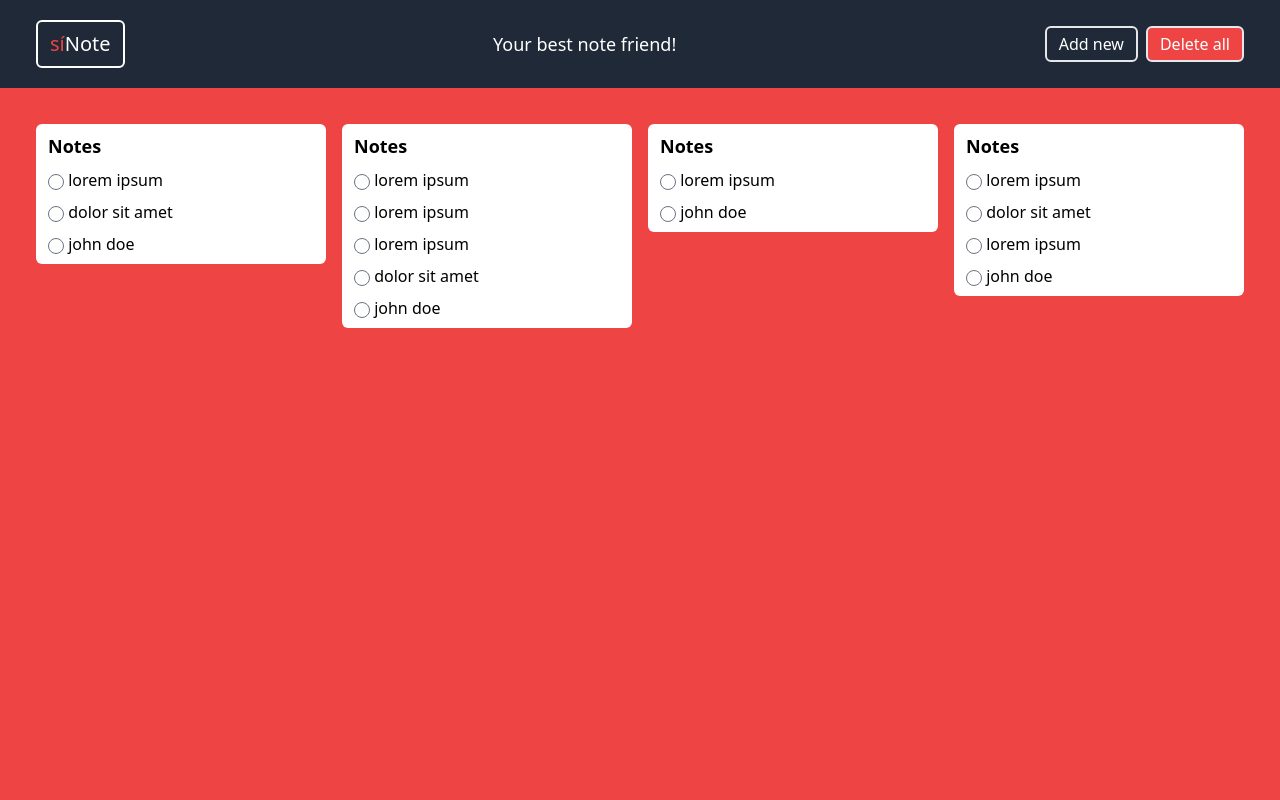
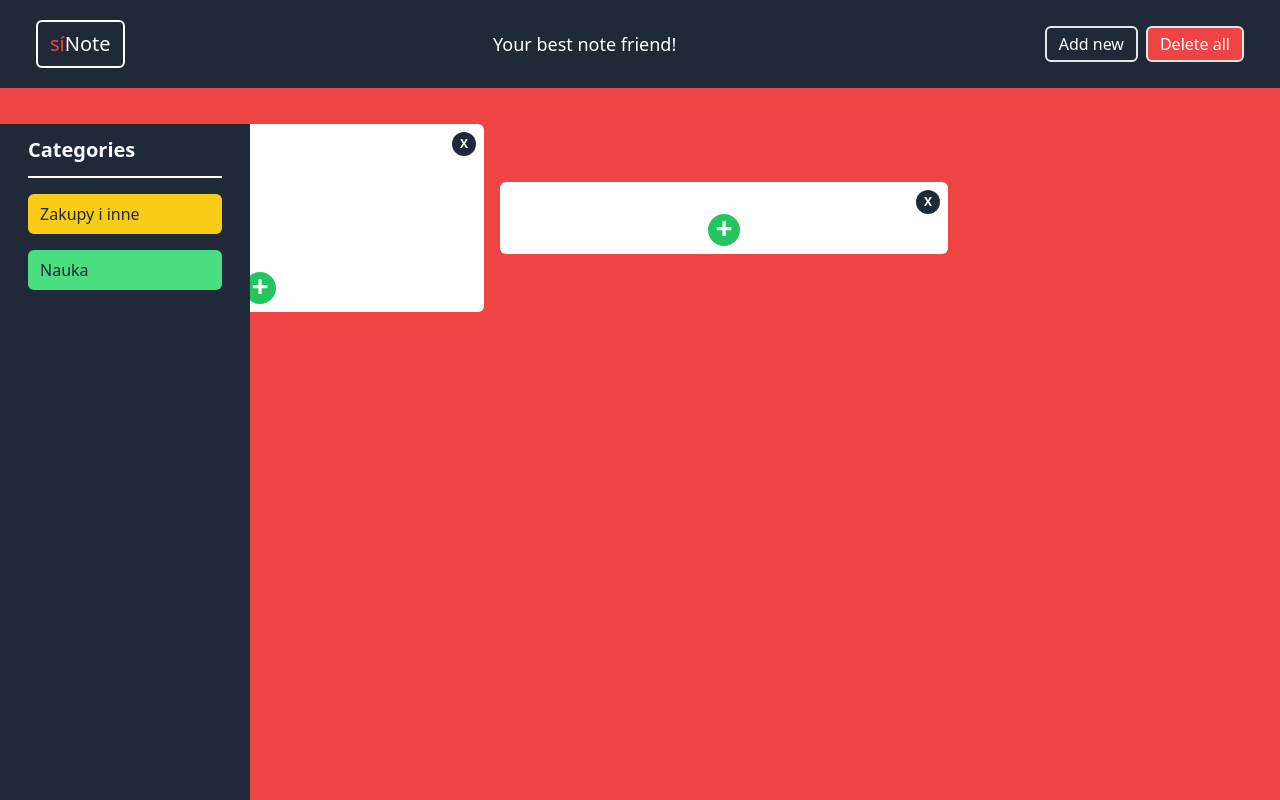
Before and after one commit to matpich/siNote, a website built with webpack: page src/index.html in a window 1280 px wide. Both pictures are taken after a click on the link "Add new". Built offline with nearby package versions, Linux system fonts and the light colour scheme.

Commit message:
Webpack configuration and categories panel added

```diff
--- a/package.json
+++ b/package.json
@@ -5,7 +5,8 @@
   "main": "index.js",
   "scripts": {
     "test": "echo \"Error: no test specified\" && exit 1",
-    "tailwind": "tailwindcss -i ./src/input.css -o ./dist/output.css --watch"
+    "tailwind": "tailwindcss -i ./src/input.css -o ./dist/output.css --watch",
+    "build-w": "webpack --watch"
   },
   "author": "Mateusz Pichniarczyk",
   "license": "ISC",
@@ -14,6 +15,8 @@
   },
   "dependencies": {
     "@tailwindcss/forms": "^0.5.2",
+    "ts-loader": "^9.3.1",
+    "typescript": "^4.7.4",
     "webpack": "^5.73.0",
     "webpack-cli": "^4.10.0"
   }
--- /dev/null
+++ b/src/SingleNote.ts
@@ -0,0 +1,35 @@
+interface SingleNote {
+    title: string;
+    tasks: HTMLDivElement[];
+    newNote: () => string;
+    newTask:(task: string) => void;
+}
+
+export class Note implements SingleNote {
+    constructor(public title: string, public tasks: HTMLDivElement [] = []) {}
+
+    newNote (): string {
+        const notesContainer = document.getElementById('notes-container');
+        const noteHtml = `
+        <div class="container flex-1 mx-2 my-2 md:max-w-md md:min-w-[250px]">
+            <div class="pt-2 px-3 pb-2 flex flex-col rounded-md w-full bg-white relative">
+                <a  href="#" class="absolute flex justify-center items-center w-6 h-6 rounded-xl text-white text-xs font-semibold bg-gray-800 right-2">X</a>
+                <div>
+                    <h1 class="text-lg font-bold mb-2"></h1>
+                </div>
+                <div id="tasks-container" class="flex flex-col space-y-2">
+
+                </div>
+                <a  href="#" class="justify-self-center self-center flex justify-center items-end w-8 h-8 text-3xl rounded-full mt-4 text-white font-semibold bg-green-500 right-2"><div>+</div></a>
+            </div>
+        </div>
+        `;
+        if (notesContainer) notesContainer.innerHTML += noteHtml;
+        return 'asd';
+    }
+
+    newTask (task:string): void {
+
+    }
+
+}
--- a/src/index.html
+++ b/src/index.html
@@ -7,7 +7,7 @@
   <link href="/dist/output.css" rel="stylesheet">
   <link rel="stylesheet"
     href="https://fonts.googleapis.com/css2?family=Material+Symbols+Outlined:opsz,wght,FILL,GRAD@48,400,0,0" />
-  <script src="/dist/main.js" defer></script>
+  <script src="/dist/bundle.js" defer></script>
   <script src="https://kit.fontawesome.com/2a32dcccea.js" crossorigin="anonymous"></script>
 </head>
 <body class="bg-red-500">
@@ -17,14 +17,25 @@
     </div>
     <div class="hidden md:block text-white text-lg">Your best note friend!</div>
     <div class="flex space-x-2">
-      <a href="#" class="border-2 text-sm  px-3 py-1 rounded-md text-white md:text-base hover:bg-white hover:text-black">Add new</a>
+      <a href="#" id="new-note" class="border-2 text-sm  px-3 py-1 rounded-md text-white md:text-base hover:bg-white hover:text-black">Add new</a>
       <a href="#" class="border-2 bg-red-500 text-sm hover:bg-red-400 px-3 py-1 rounded-md text-white md:text-base">Delete all</a>
     </div>
   </nav>
 
-  <section class="flex flex-col p-7 md:flex-row md:flex-wrap">
+  <section id="categories-container" class="hidden fixed z-10 bg-gray-800 text-white w-[250px] h-full pt-3 px-7 mt-9 md:flex md:flex-col">
+    <div>
+      <h3 class="text-xl border-b-2 border-white pb-3 font-bold mb-4">Categories</h3>
+    </div>
+    <div class="flex flex-col space-y-4 text-gray-800">
+      <h4 class="bg-yellow-400 py-2 px-3 rounded-md hover:bg-yellow-300">Zakupy i inne</h4>
+      <h4 class="bg-green-400 py-2 px-3 rounded-md hover:bg-green-300">Nauka</h4>
+    </div>
+  </section>
+
+  <section id="notes-container" class="flex flex-col items-center p-7 md:flex-row md:flex-wrap">
     <div class="container flex-1 mx-2 my-2 md:max-w-md md:min-w-[250px]">
-      <div class="pt-2 px-3 pb-2 rounded-md w-full bg-white">
+      <div class="pt-2 px-3 pb-2 flex flex-col rounded-md w-full bg-white relative">
+        <a  href="#" class="absolute flex justify-center items-center w-6 h-6 rounded-xl text-white text-xs font-semibold bg-gray-800 right-2">X</a>
         <div>
           <h1 class="text-lg font-bold mb-2">Notes</h1>
         </div>
@@ -42,82 +53,10 @@
             <label>john doe</label>
           </div>
         </div>
-      </div>
-    </div>
-
-    <div class="container flex-1 mx-2 my-2 md:max-w-md md:min-w-[250px]">
-      <div class="pt-2 px-3 pb-2 rounded-md w-full bg-white">
-        <div>
-          <h1 class="text-lg font-bold mb-2">Notes</h1>
-        </div>
-        <div class="flex flex-col space-y-2">
-          <div>
-            <input type="radio">
-            <label>lorem ipsum</label>
-          </div>
-          <div>
-            <input type="radio">
-            <label>lorem ipsum</label>
-          </div>
-          <div>
-            <input type="radio">
-            <label>lorem ipsum</label>
-          </div>
-          <div>
-            <input type="radio">
-            <label>dolor sit amet</label>
-          </div>
-          <div>
-            <input type="radio">
-            <label>john doe</label>
-          </div>
-        </div>
-      </div>
-    </div>
-
-    <div class="container flex-1 mx-2 my-2 md:max-w-md md:min-w-[250px]">
-      <div class="pt-2 px-3 pb-2 rounded-md w-full bg-white">
-        <div>
-          <h1 class="text-lg font-bold mb-2">Notes</h1>
-        </div>
-        <div class="flex flex-col space-y-2">
-          <div>
-            <input type="radio">
-            <label>lorem ipsum</label>
-          </div>
-          <div>
-            <input type="radio">
-            <label>john doe</label>
-          </div>
-        </div>
-      </div>
-    </div>
-
-    <div class="container flex-1 mx-2 my-2 md:max-w-md md:min-w-[250px]">
-      <div class="pt-2 px-3 pb-2 rounded-md w-full bg-white">
-        <div>
-          <h1 class="text-lg font-bold mb-2">Notes</h1>
-        </div>
-        <div class="flex flex-col space-y-2">
-          <div>
-            <input type="radio">
-            <label>lorem ipsum</label>
-          </div>
-          <div>
-            <input type="radio">
-            <label>dolor sit amet</label>
-          </div>
-          <div>
-            <input type="radio">
-            <label>lorem ipsum</label>
-          </div>
-          <div>
-            <input type="radio">
-            <label>john doe</label>
-          </div>
-        </div>
+        <a  href="#" class="justify-self-center self-center flex justify-center items-end w-8 h-8 text-3xl rounded-full mt-4 text-white font-semibold bg-green-500 right-2"><div>+</div></a>
       </div>
     </div>
   </section>
+
 </body>
 </html>
--- a/src/main.ts
+++ b/src/main.ts
@@ -1 +1,7 @@
-console.log("Hello World! DASDA");
+import { Note } from "./SingleNote";
+
+
+document.querySelector('#new-note')?.addEventListener('click', ()=> {
+    const asd = new Note('Dupa');
+    asd.newNote();
+})
--- a/webpack.config.js
+++ b/webpack.config.js
@@ -1,9 +1,21 @@
 const path = require('path');
 
 module.exports = {
-  entry: './src/index.html',
+  entry: './src/main.ts',
+  module: {
+    rules: [
+      {
+        test: /\.ts?$/,
+        use: 'ts-loader',
+        exclude: /node_modules/,
+      },
+    ],
+  },
+  resolve: {
+    extensions: ['.ts', '.js'],
+  },
   output: {
+    filename: 'bundle.js',
     path: path.resolve(__dirname, 'dist'),
-    filename: 'index.html',
   },
 };
```
Also changed, not shown: tsconfig.json (+8 -8 lines), dist/bundle.js (added), dist/main.js (deleted), dist/output.css, 1 other file.
